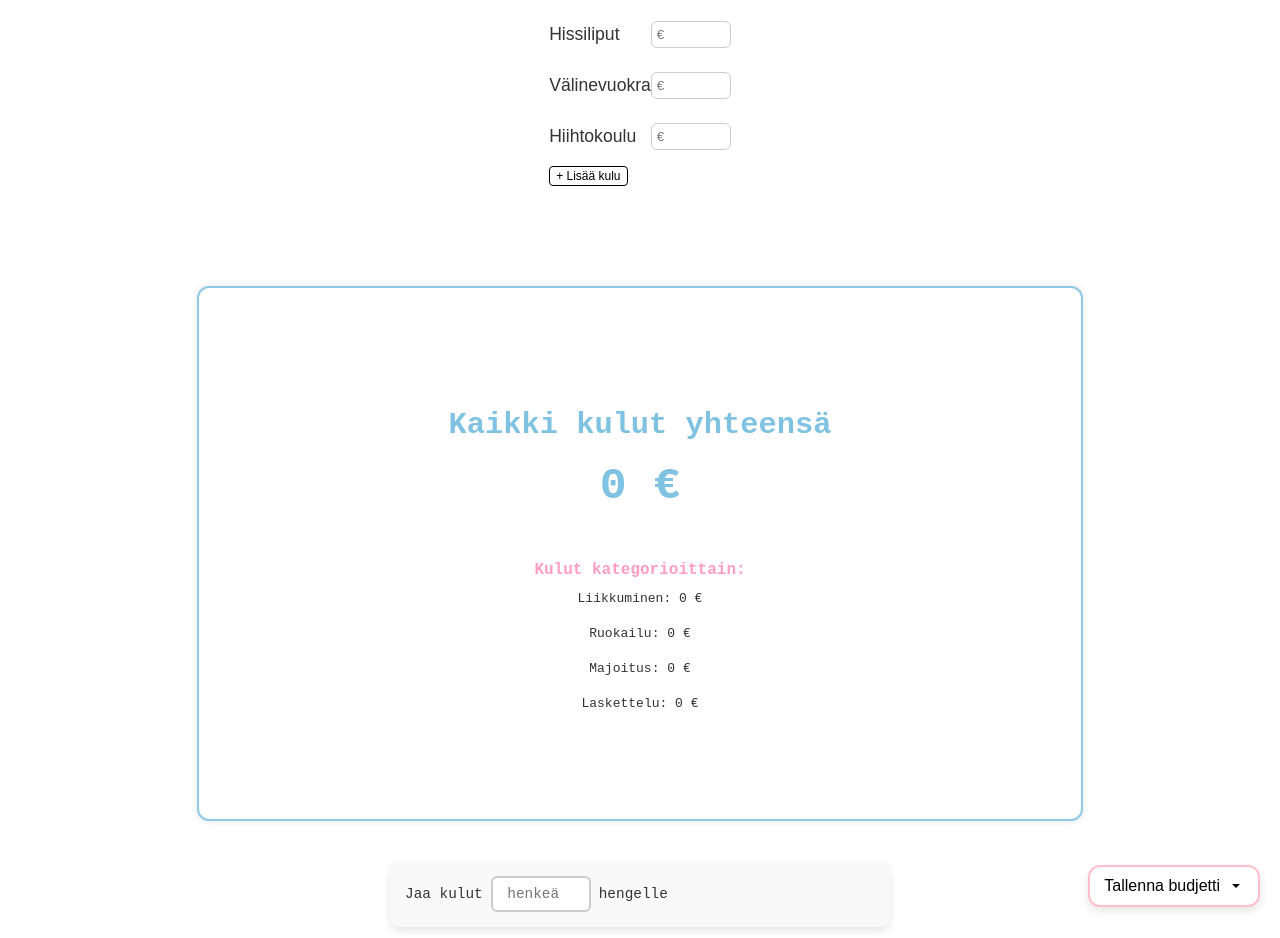
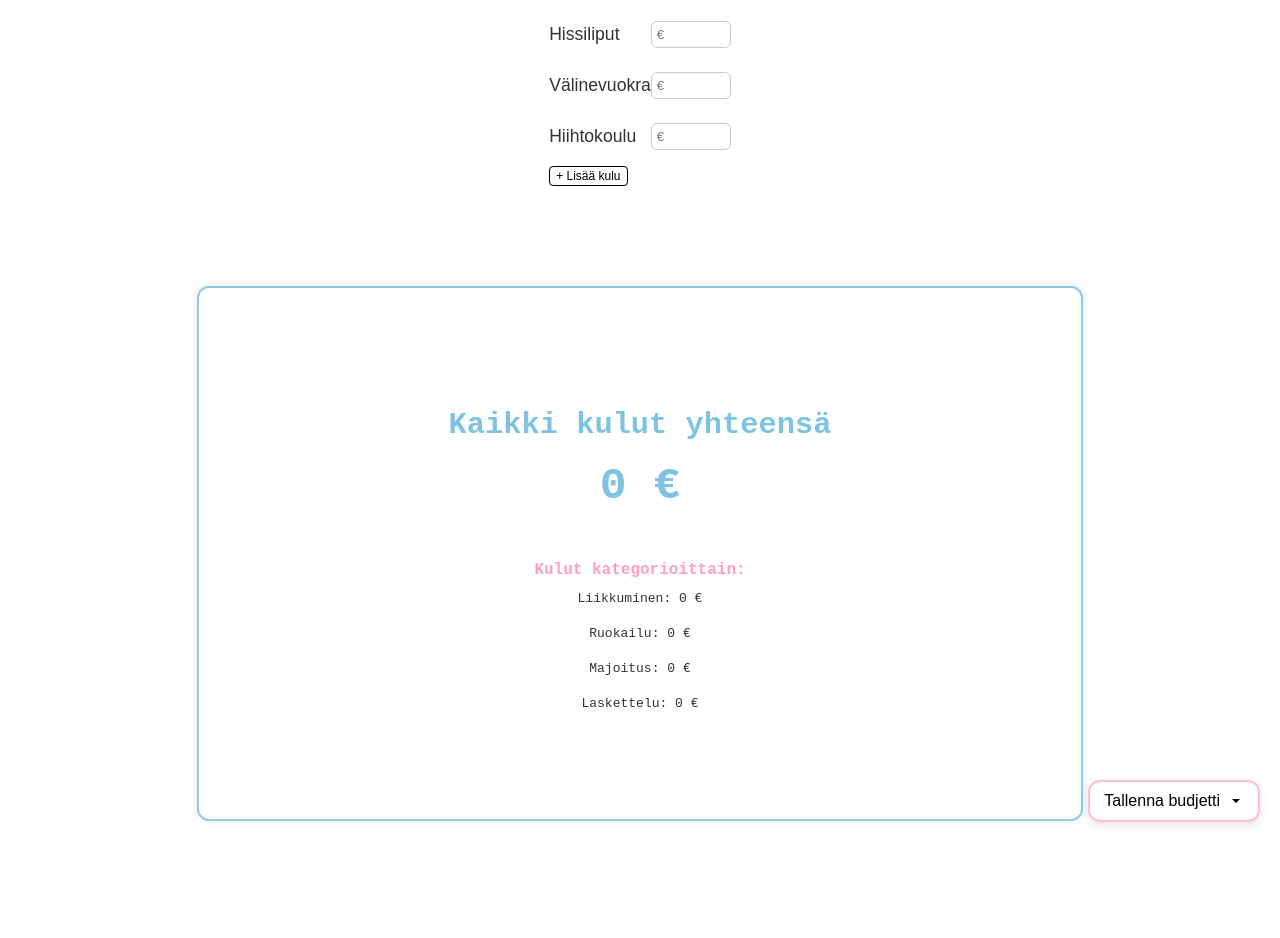
Before and after one commit to ilonamarkula/laskulaskuri, a React (Create React App) app: page /laskuri in a window 1280 px wide. Shown: the part 853-1791 px from the top of the page. Built offline with nearby package versions, Linux system fonts and the light colour scheme.

Commit message:
nyt pitäisi olla tasossa painikkeet

```diff
--- a/src/styles.css
+++ b/src/styles.css
@@ -488,7 +488,7 @@ body {
 
 .dropdown-wrapper {
   position: absolute;
-  bottom: 60px;
+  bottom: 245px;
   right: 20px;
   z-index: 1000;
 }
@@ -706,8 +706,6 @@ body {
   display: flex;
   align-items: center;
   gap: 8px;
-  position: relative;
-  z-index: 1000;
 }
 
 .save-budget-button:hover {
@@ -751,6 +749,7 @@ body {
 }
 
 .all-expenses-box {
+  position: relative;
   display: flex;
   flex-direction: column;
   justify-content: center;
@@ -763,6 +762,7 @@ body {
   box-shadow: 0 0 8px rgba(0, 0, 0, 0.1);
   font-family: monospace;
   z-index: 998;
+  margin-bottom: 100px;
 }
 
 .all-expenses-title {
```
